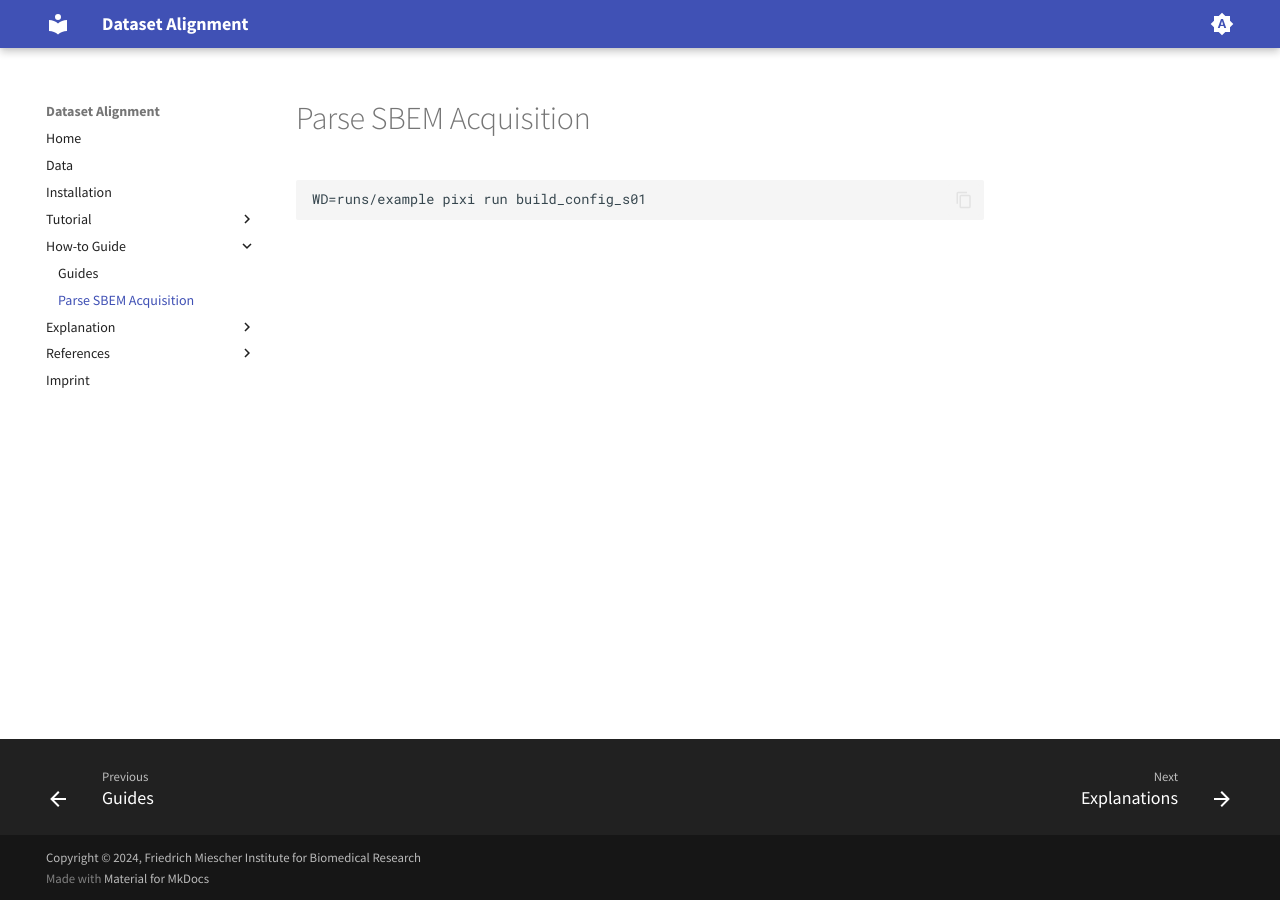
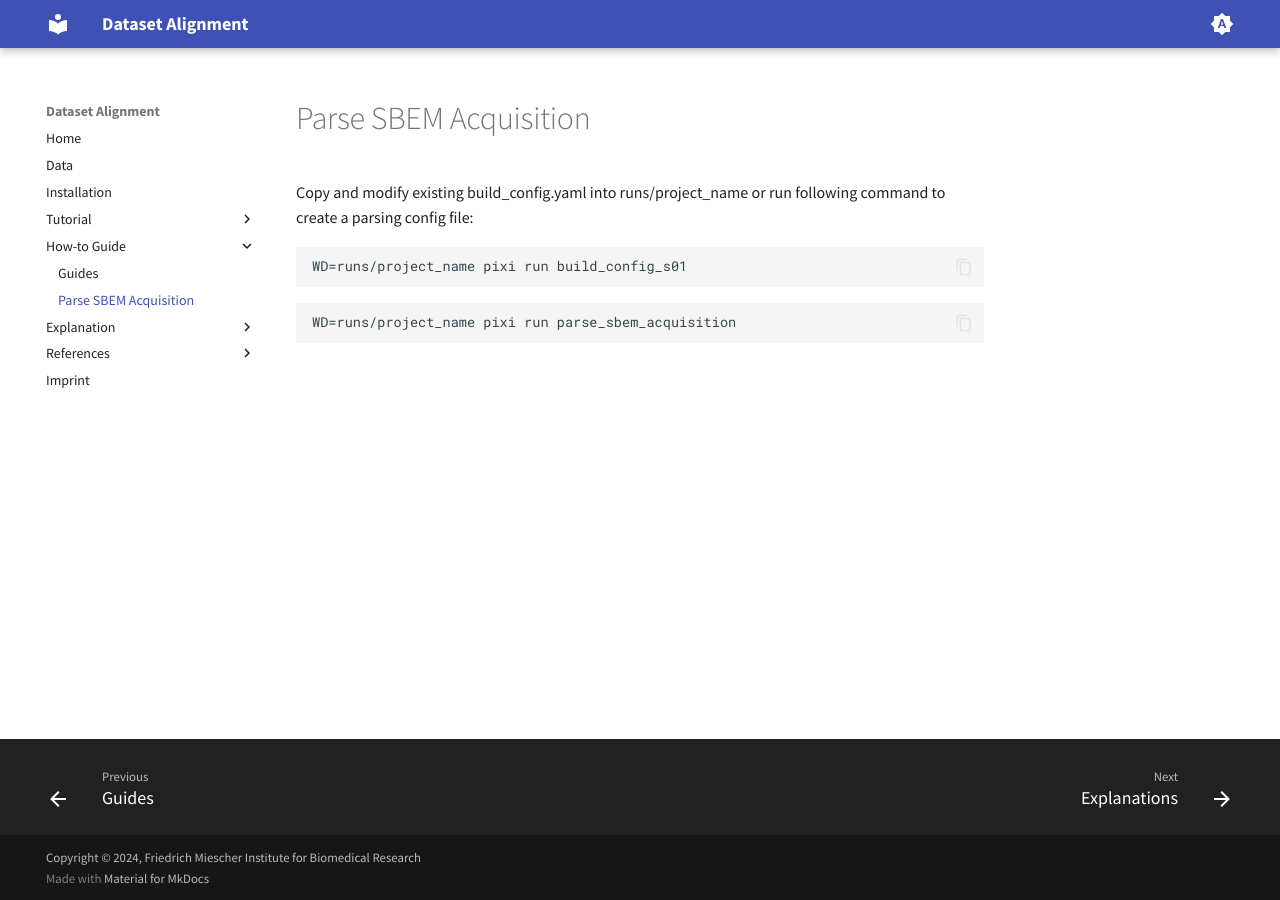
Before and after one commit to fmi-basel/gfriedri_dataset-alignment, an MkDocs documentation site: the page built from docs/how_to/parse_sbem_acquisition.md, in a window 1280 px wide. Built offline with MkDocs 1.6.1 and Material for MkDocs 9.7.7, drawn with Linux system fonts in a browser that asks for light colours.

Commit message:
Update documentation.

````diff
--- a/docs/how_to/parse_sbem_acquisition.md
+++ b/docs/how_to/parse_sbem_acquisition.md
@@ -1,5 +1,10 @@
 # Parse SBEM Acquisition
 
+Copy and modify existing build_config.yaml into runs/project_name or run following command to create a parsing config file:
 ```commandline
-WD=runs/example pixi run build_config_s01
+WD=runs/project_name pixi run build_config_s01
 ```
+
+```commandline
+WD=runs/project_name pixi run parse_sbem_acquisition
+```
````
